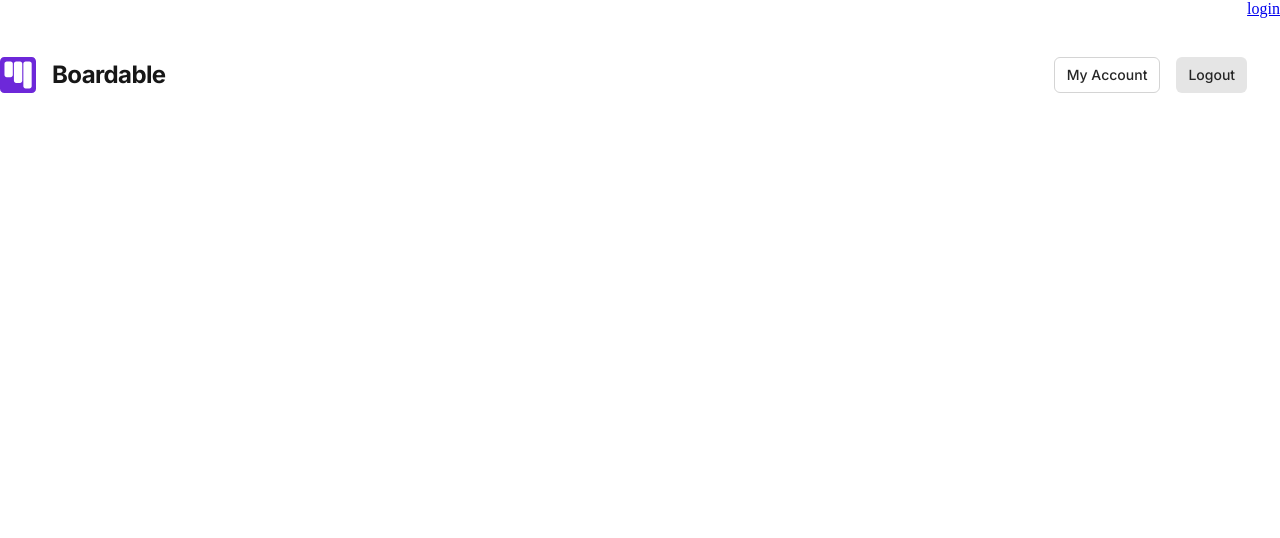
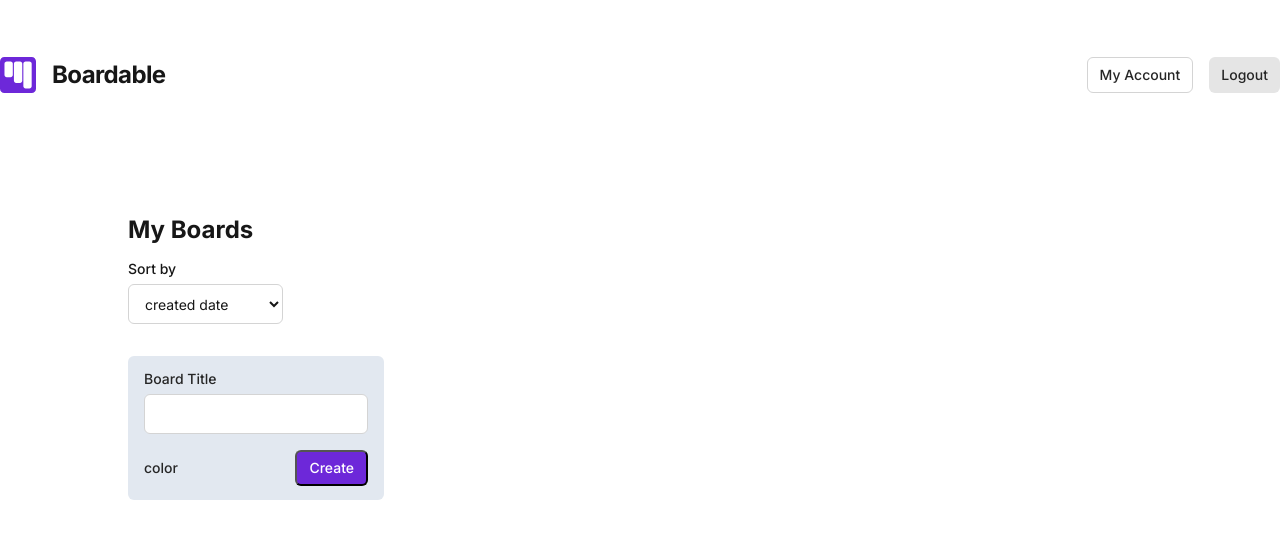
Before and after one commit to Esteve-Paredes/boardable-client, a React (Vite) app: page / in a window 1280 px wide. Shown: the top 538 px of the page. Built offline with nearby package versions, Linux system fonts and the light colour scheme; sample sign-in values are in the browser's storage; a web font is replaced by a local one.

Commit message:
Add cards in component MyBoards

```diff
--- a/src/login/Login.tsx
+++ b/src/login/Login.tsx
@@ -21,6 +21,7 @@ function Login() {
     event.preventDefault();
 
     const response = await fetchPost(URL, "/login", formData);
+    console.log(response);
 
     if (response.data?.ok === true) {
       localStorage.setItem("user", JSON.stringify(response?.data.data));
--- a/src/my-boards/MyBoards.tsx
+++ b/src/my-boards/MyBoards.tsx
@@ -1,17 +1,47 @@
 import { Link, useNavigate } from "react-router-dom";
 import logo from "../assets/logo.svg";
 import styles from "./styles.module.css";
+import { useEffect, useState } from "react";
+import { fetchGet } from "../utils/functions-fetch";
+import { URL } from "../utils/variables";
+
+type DataBoars = {
+  id: number;
+  userid: number;
+  title: string;
+  color: string;
+  createdat: Date;
+};
 
 function MyBoards() {
+  const [dataBoards, setDataBoards] = useState<DataBoars[]>([]);
+
   const navigate = useNavigate();
+  const object = localStorage.getItem("user");
+  const user = object && JSON.parse(object);
 
   const handdleClick = () => {
-    const objet = localStorage.getItem("user");
-    if (objet) {
+    if (object) {
       localStorage.removeItem("user");
       navigate("/login");
     }
   };
+
+  useEffect(() => {
+    const fetch = async () => {
+      const response = await fetchGet(URL, "/", {
+        headers: {
+          id: user.id,
+          username: user.username,
+          Authorization: `Bearer ${user.token}`,
+        },
+      });
+      setDataBoards(response.data.data);
+      console.log(response.data.data);
+    };
+
+    fetch();
+  }, []);
 
   return (
     <div className={styles.container}>
@@ -27,8 +57,37 @@ function MyBoards() {
           </button>
         </div>
       </header>
-      <div>
-        <Link to={"/signup"}>login</Link>
+      <div className={styles.bodyBoards}>
+        <div className={styles.containerBoards}>
+          <h1 className={styles.titleBoards}>My Boards</h1>
+          <div className={styles.containerSelect}>
+            <p className={styles.message}>Sort by</p>
+            <select className={styles.select} name="date">
+              <option value="date">created date</option>
+              <option value="user1">02-02-2024</option>
+              <option value="user2">02-02-2024</option>
+            </select>
+          </div>
+        </div>
+        <div className={styles.gridContainer}>
+          <form className={styles.containerBoard}>
+            <div className={styles.containerInputForm}>
+              <p className={styles.messageTitle}>Board Title</p>
+              <input className={styles.inputForm} type="text" />
+            </div>
+            <div className={styles.containerColor}>
+              <p className={styles.colorMessage}>color</p>
+              <button className={styles.Fbutton}>Create</button>
+            </div>
+          </form>
+          {dataBoards.map((board) => {
+            return (
+              <Link key={board.id.toString()} className={styles.cards} to={"#"}>
+                {board.title}
+              </Link>
+            );
+          })}
+        </div>
       </div>
     </div>
   );
--- a/src/my-boards/styles.module.css
+++ b/src/my-boards/styles.module.css
@@ -2,6 +2,8 @@
   width: 100%;
   display: flex;
   justify-content: center;
+  flex-direction: column;
+  align-items: center;
 }
 
 .header {
@@ -83,3 +85,170 @@
   font-weight: 500;
   line-height: 20px;
 }
+
+.bodyBoards {
+  display: flex;
+  width: 1024px;
+  padding: 64px 0px;
+  flex-direction: column;
+  align-items: flex-start;
+  gap: 32px;
+}
+
+.containerBoards {
+  display: flex;
+  flex-direction: column;
+  align-items: flex-start;
+  gap: 16px;
+}
+
+.titleBoards {
+  color: #171717;
+  font-family: Inter;
+  font-size: 24px;
+  font-style: normal;
+  font-weight: 700;
+  line-height: 32px;
+}
+
+.containerSelect {
+  display: flex;
+  width: 155px;
+  flex-direction: column;
+  align-items: flex-start;
+  gap: 8px;
+}
+
+.message {
+  color: #171717;
+  font-family: Inter;
+  font-size: 14px;
+  font-style: normal;
+  font-weight: 500;
+  line-height: 14px;
+}
+
+.select {
+  display: flex;
+  height: 40px;
+  padding: 8px 12px;
+  align-items: center;
+  gap: 4px;
+  align-self: stretch;
+  border-radius: 6px;
+  border: 1px solid #d4d4d4;
+  background: #fff;
+
+  color: #171717;
+  font-family: Inter;
+  font-size: 14px;
+  font-style: normal;
+  font-weight: 400;
+  line-height: 24px;
+}
+
+.gridContainer {
+  display: flex;
+  align-items: flex-start;
+  align-content: flex-start;
+  gap: 32px 32px;
+  align-self: stretch;
+  flex-wrap: wrap;
+}
+
+.containerBoard {
+  display: flex;
+  width: 256px;
+  height: 144px;
+  padding: 16px;
+  flex-direction: column;
+  align-items: flex-start;
+  gap: 16px;
+  border-radius: 6px;
+  background: #e2e8f0;
+  box-sizing: border-box;
+}
+
+.containerInputForm {
+  display: flex;
+  flex-direction: column;
+  align-items: flex-start;
+  gap: 8px;
+  align-self: stretch;
+}
+
+.messageTitle {
+  color: #262626;
+  font-family: Inter;
+  font-size: 14px;
+  font-style: normal;
+  font-weight: 500;
+  line-height: 14px;
+}
+
+.inputForm {
+  display: flex;
+  height: 22px;
+  padding: 8px 12px;
+  align-items: flex-start;
+  gap: 4px;
+  align-self: stretch;
+  border-radius: 6px;
+  border: 1px solid #d4d4d4;
+  background: #fff;
+}
+
+.containerColor {
+  display: flex;
+  justify-content: space-between;
+  align-items: center;
+  flex: 1 0 0;
+  align-self: stretch;
+}
+
+.colorMessage {
+  color: #262626;
+  font-family: Inter;
+  font-size: 14px;
+  font-style: normal;
+  font-weight: 500;
+  line-height: 14px;
+}
+
+.Fbutton {
+  display: flex;
+  height: 36px;
+  padding: 8px 12px;
+  justify-content: center;
+  align-items: center;
+  gap: 8px;
+  border-radius: 6px;
+  background: #6d28d9;
+  color: #fff;
+
+  font-family: Inter;
+  font-size: 14px;
+  font-style: normal;
+  font-weight: 500;
+  line-height: 20px;
+}
+
+.cards {
+  display: flex;
+  width: 256px;
+  height: 144px;
+  padding: 16px;
+  justify-content: center;
+  align-items: center;
+  border-radius: 6px;
+  background: #e2e8f0;
+  box-sizing: border-box;
+
+  color: #171717;
+  font-family: Inter;
+  font-size: 18px;
+  font-style: normal;
+  font-weight: 600;
+  line-height: 32px;
+  text-decoration: none;
+}
--- a/src/utils/functions-fetch.ts
+++ b/src/utils/functions-fetch.ts
@@ -22,3 +22,13 @@ export const fetchPost = async (
     }
   }
 };
+
+export const fetchGet = async (url: string, endPoint: string, data: object) => {
+  try {
+    return await axios.get<Response>(url + endPoint, data);
+  } catch (error) {
+    if (axios.isAxiosError(error)) {
+      return error.response?.data;
+    }
+  }
+};
```
